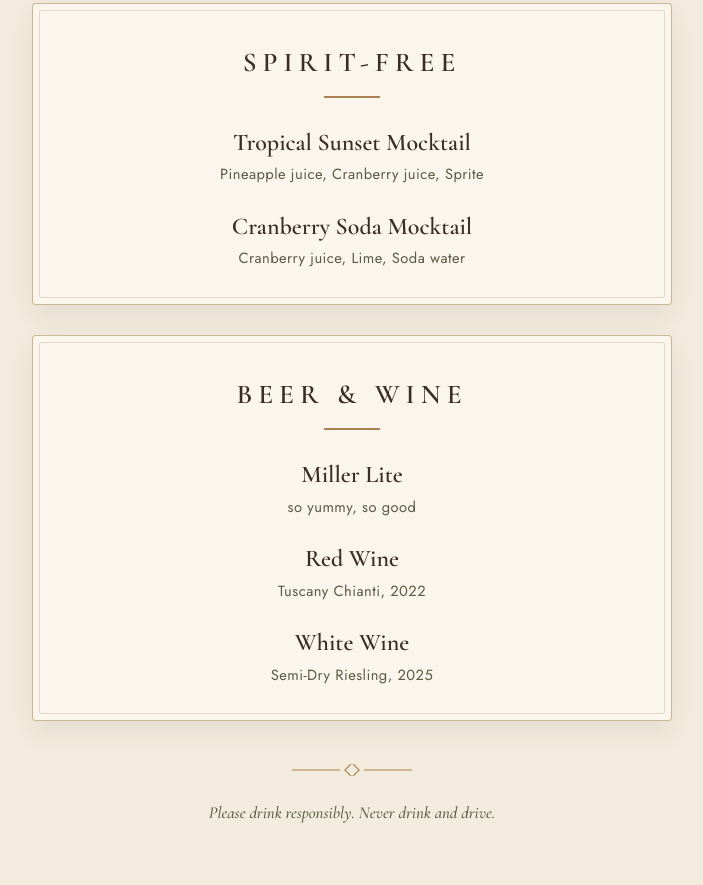
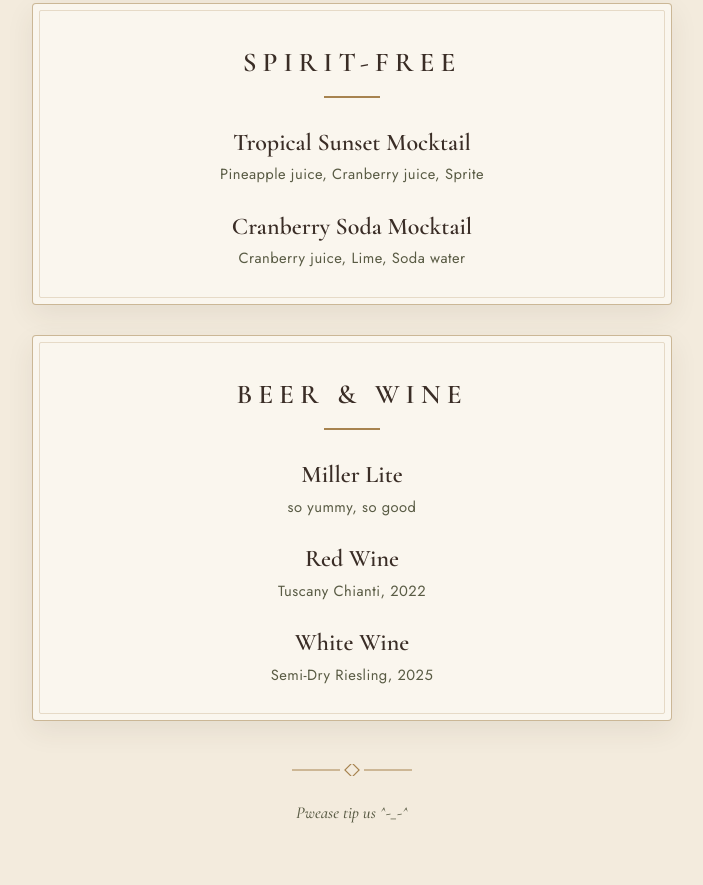
Before and after one commit to derickbellofatto/derickbellofatto.github.io, a plain HTML site: page index.html in a window 1280 px wide. Shown: the part 1391-2276 px from the top of the page, without its empty margins (288-991 px from the left). Drawn offline with nearby package versions, Linux system fonts and the light colour scheme.

Commit message:
Update index.html

```diff
--- a/index.html
+++ b/index.html
@@ -253,7 +253,7 @@
       <rect x="55" y="1" width="10" height="10" transform="rotate(45 60 6)" fill="none" stroke="#A7834F" stroke-width="1.2"/>
       <line x1="72" y1="6" x2="120" y2="6" stroke="#A7834F" stroke-width="1"/>
     </svg>
-    <p>Please drink responsibly. Never drink and drive.</p>
+    <p>Pwease tip us ^-_-^</p>
   </footer>
 </body>
 </html>
```
